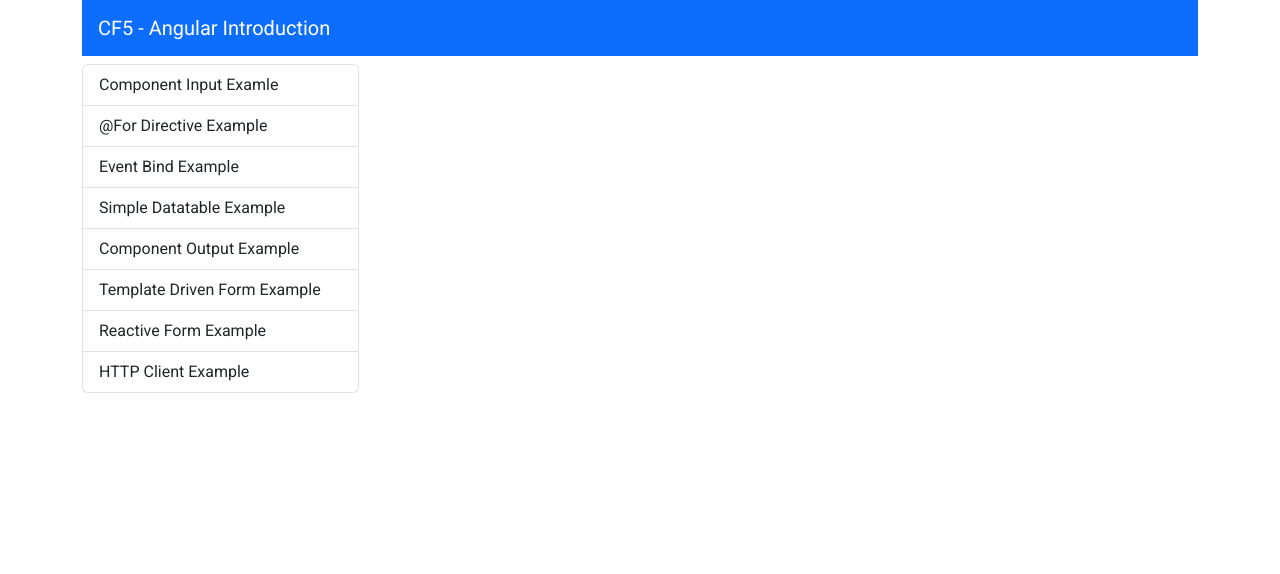
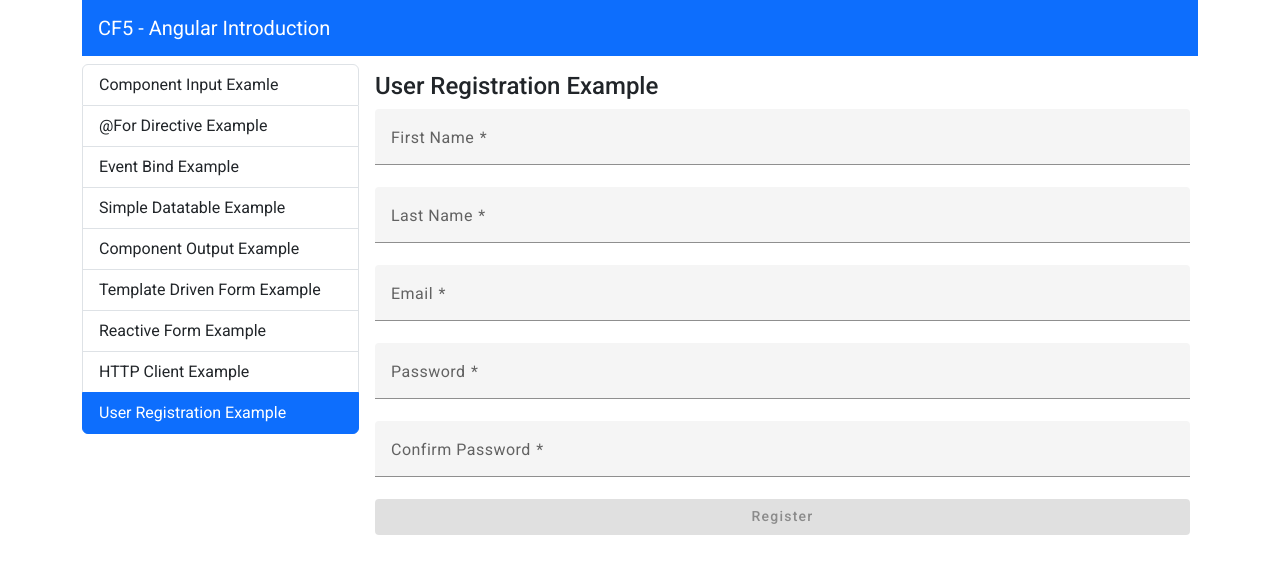
Before and after one commit to Thanasisxipo/angular-introduction, an Angular app: page /user-registration-example in a window 1280 px wide. Before the commit this address led to /. Shown: the top 574 px of the page. Built offline with nearby package versions, Linux system fonts and the light colour scheme.

Commit message:
user registration

```diff
--- a/src/app/app.routes.ts
+++ b/src/app/app.routes.ts
@@ -8,6 +8,7 @@
 import { TemplateDrivenFormExampleComponent } from './components/template-driven-form-example/template-driven-form-example.component';
 import { ReactiveFormExampleComponent } from './components/reactive-form-example/reactive-form-example.component';
 import { HttpClientExampleComponent } from './components/http-client-example/http-client-example.component';
+import { UserRegistrationComponent } from './components/user-registration/user-registration.component';
 
 export const routes: Routes = [
   { path: 'component-input-example', component: ComponentInputExampleComponent},
@@ -18,5 +19,6 @@
   { path: 'template-driven-form-example', component: TemplateDrivenFormExampleComponent},
   { path: 'reactive-form-example', component: ReactiveFormExampleComponent},
   { path: 'http-client-example', component: HttpClientExampleComponent},
+  { path: 'user-registration-example', component: UserRegistrationComponent},
   { path: '', component: WellcomeComponent}
 ];
--- a/src/app/components/list-group-menu/list-group-menu.component.ts
+++ b/src/app/components/list-group-menu/list-group-menu.component.ts
@@ -18,6 +18,7 @@
     {text: 'Component Output Example', routerLink: 'component-output-example'},
     {text: 'Template Driven Form Example', routerLink: 'template-driven-form-example'},
     {text: 'Reactive Form Example', routerLink: 'reactive-form-example'},
-    {text: 'HTTP Client Example', routerLink: 'http-client-example'}
+    {text: 'HTTP Client Example', routerLink: 'http-client-example'},
+    {text: 'User Registration Example', routerLink: 'user-registration-example'}
   ];
 }
--- /dev/null
+++ b/src/app/components/user-registration/user-registration.component.html
@@ -0,0 +1,102 @@
+<h4>User Registration Example</h4>
+
+@if (registrationStatus.message === 'Not attempted yet') {
+
+  <form [formGroup]="form" class="d-flex flex-column">
+    <mat-form-field>
+      <mat-label>
+        First Name
+      </mat-label>
+      <input
+      matInput
+      type="text"
+      formControlName= "givenName">
+      @if(form.get('givenName').invalid && form.get('givenName').touched) {
+        <mat-error>
+          First Name is required
+        </mat-error>
+      }
+    </mat-form-field>
+    <mat-form-field>
+      <mat-label>
+        Last Name
+      </mat-label>
+      <input
+      matInput
+      type="text"
+      formControlName= "surName">
+      @if(form.get('surName').invalid && form.get('surName').touched) {
+        <mat-error>
+          Last Name is required
+        </mat-error>
+      }
+    </mat-form-field>
+    <mat-form-field>
+      <mat-label>
+        Email
+      </mat-label>
+      <input
+      matInput
+      type="text"
+      formControlName= "email">
+      @if(form.get('email').invalid && form.get('email').touched) {
+        <mat-error>
+          Email is missing or invalid
+        </mat-error>
+      }
+    </mat-form-field>
+    <mat-form-field>
+      <mat-label>
+        Password
+      </mat-label>
+      <input
+      matInput
+      type="password"
+      formControlName= "password">
+      @if(form.get('password').invalid && form.get('password').touched) {
+        <mat-error>
+          Password is missing or invalid
+        </mat-error>
+      }
+    </mat-form-field>
+    <mat-form-field>
+      <mat-label>
+        Confirm Password
+      </mat-label>
+      <input
+      matInput
+      type="password"
+      formControlName= "confirmPassword">
+      @if(form.get('confirmPassword').hasError("passwordMismatch")) {
+        <mat-error>
+          Passwords do not match
+        </mat-error>
+      } @else {
+        @if(form.get('confirmPassword').invalid && form.get('confirmPassword').touched) {
+          <mat-error>
+            Password is missing or invalid
+          </mat-error>
+        }
+      }
+    </mat-form-field>
+    <button
+    mat-flat-button
+    color="primary"
+    [disabled]="form.invalid"
+    (click)="onSubmit(form.value)">Register</button>
+  </form>
+} @else {
+  @if (registrationStatus.success) {
+    <div class="alert alert-success mt-2 w-50">
+      <strong>Success:</strong> {{ registrationStatus.message }}
+    </div>
+  } @else {
+    <div class="alert alert-danger mt-2 w-50">
+      <strong>Error:</strong> {{ registrationStatus.message }}
+    </div>
+  }
+  <button mat-flat-button color="primary" class="mt-2"
+  (click)="registerAnotherUser()">
+    Register Another User
+  </button>
+}
--- /dev/null
+++ b/src/app/components/user-registration/user-registration.component.ts
@@ -0,0 +1,73 @@
+import { Component, inject } from '@angular/core';
+import { FormControl, FormGroup, ReactiveFormsModule, Validators } from '@angular/forms';
+import { MatButtonModule } from '@angular/material/button';
+import { MatFormFieldModule } from '@angular/material/form-field';
+import { MatInputModule } from '@angular/material/input';
+import { User } from 'src/app/shared/interfaces/user';
+import { UserService } from 'src/app/shared/services/user.service';
+
+@Component({
+  selector: 'app-user-registration',
+  standalone: true,
+  imports: [
+    ReactiveFormsModule,
+    MatFormFieldModule,
+    MatInputModule,
+    MatButtonModule
+  ],
+  templateUrl: './user-registration.component.html',
+  styleUrl: './user-registration.component.css'
+})
+export class UserRegistrationComponent {
+  userService = inject(UserService);
+
+  registrationStatus: {
+    success: boolean;
+    message: string
+  } = {
+    success: false,
+    message: 'Not attempted yet'
+  }
+
+  form = new FormGroup({
+    givenName: new FormControl('', Validators.required),
+    surName: new FormControl('', Validators.required),
+    email: new FormControl('', [Validators.required, Validators.email]),
+    password: new FormControl('', [Validators.required, Validators.minLength(4)]),
+    confirmPassword: new FormControl('', [Validators.required, Validators.minLength(4)])
+  }, this.passwordConfirmValidator);
+
+  passwordConfirmValidator(form: FormGroup) {
+    if (form.get('password').value !== form.get('confirmPassword').value) {
+      form.get('confirmPassword').setErrors({passwordMismatch: true});
+      return {passwordMismatch: true};
+    }
+    return {};
+  }
+
+  onSubmit(value: any) {
+    console.log(value)
+    const user = this.form.value as User
+    delete user['confirmPassword']
+
+    this.userService.registerUser(user).subscribe({
+      next: (response) => {
+        console.log('User registered', response.msg)
+        this.registrationStatus = {success: true, message: response.msg}
+      },
+      error: (response) => {
+        const message = response.error.msg
+        console.log('Error registering user', message)
+        this.registrationStatus = {success: false, message}
+      }
+    })
+  }
+
+  registerAnotherUser() {
+    this.form.reset();
+    this.registrationStatus ={
+      success: false,
+      message: 'Not attempted yet'
+    };
+  }
+}
```
Also changed, not shown: src/app/components/user-registration/user-registration.component.css (added), 1 other file (tests, documents, lock files or other folders).
